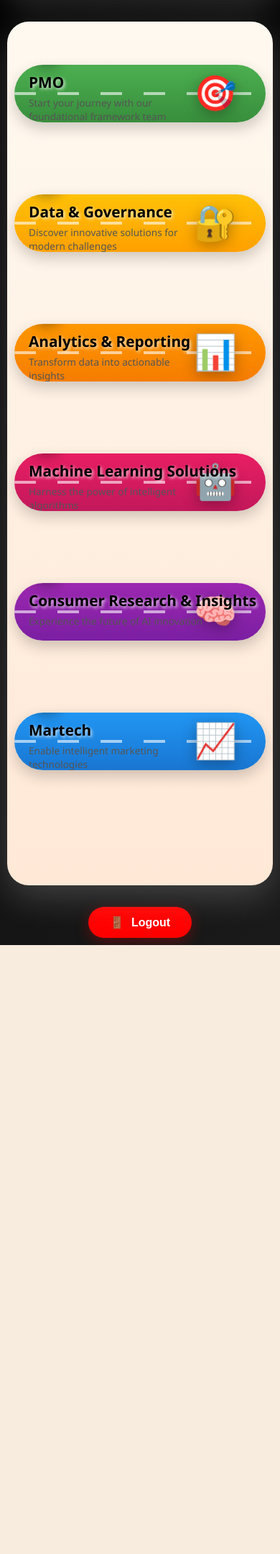
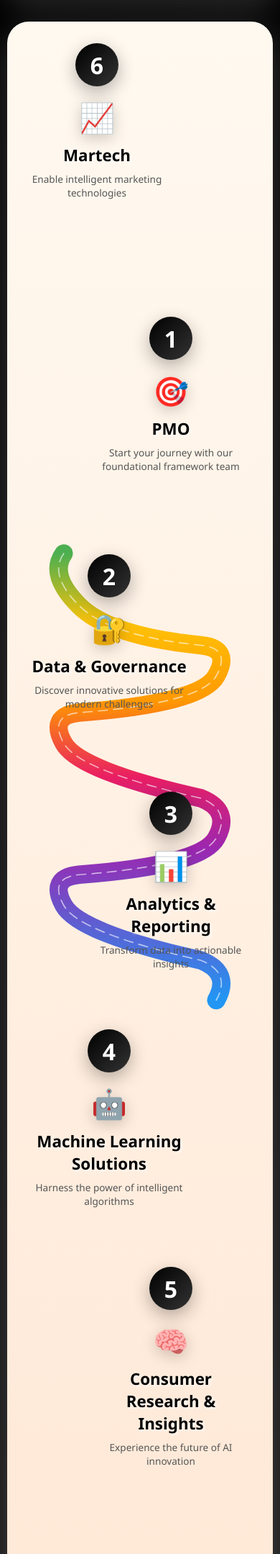
Before and after one commit to HARIBASKARA/eba-comcast-roadshow, a Flask app: template templates/projects.html in a window 390 px wide. Shown: the part 194-2353 px from the top of the page at 72% size. Before the commit the page ends 1507 px from the top, so only its background shows below. Run offline with Flask 3, Linux system fonts and the light colour scheme; the template is opened without the code that fills it, so the values that code supplies are empty.

Commit message:
Create single continuous curved roadmap journey with SVG path

```diff
--- a/templates/projects.html
+++ b/templates/projects.html
@@ -104,7 +104,7 @@
         .roadmap-container {
             background: linear-gradient(180deg, #FFF9F0 0%, #FFE8D6 100%);
             border-radius: 30px;
-            padding: 60px 20px;
+            padding: 60px 40px;
             box-shadow: 0 15px 50px rgba(255, 255, 255, 0.2);
             position: relative;
             margin-bottom: 30px;
@@ -113,15 +113,43 @@
 
         .roadmap-journey {
             position: relative;
-            padding: 20px 0;
+            width: 100%;
+            min-height: 2000px;
         }
 
-        /* Road Lane - Each step has its own horizontal road */
+        /* SVG Curved Road Path */
+        .road-svg {
+            position: absolute;
+            top: 0;
+            left: 0;
+            width: 100%;
+            height: 100%;
+            z-index: 1;
+        }
+
+        .road-path {
+            fill: none;
+            stroke-width: 80;
+            stroke-linecap: round;
+        }
+
+        /* Dashed center line */
+        .road-centerline {
+            fill: none;
+            stroke: white;
+            stroke-width: 4;
+            stroke-dasharray: 30 20;
+            opacity: 0.6;
+            stroke-linecap: round;
+        }
+
+        /* Journey Steps positioned on the road */
         .journey-step {
-            position: relative;
-            margin-bottom: 120px;
+            position: absolute;
+            z-index: 10;
             cursor: pointer;
-            animation: slideIn 0.8s ease-out backwards;
+            transition: transform 0.3s ease;
+            animation: fadeIn 0.8s ease-out backwards;
         }
 
         .journey-step:nth-child(1) { animation-delay: 0.1s; }
@@ -131,156 +159,112 @@
         .journey-step:nth-child(5) { animation-delay: 0.5s; }
         .journey-step:nth-child(6) { animation-delay: 0.6s; }
 
-        @keyframes slideIn {
+        @keyframes fadeIn {
             from {
                 opacity: 0;
-                transform: translateY(30px);
+                transform: scale(0.8);
             }
             to {
                 opacity: 1;
-                transform: translateY(0);
+                transform: scale(1);
             }
         }
 
-        /* Road Path - Horizontal curved road */
-        .road-path {
-            position: relative;
-            height: 100px;
-            background: linear-gradient(180deg, #4CAF50 0%, #388E3C 100%);
-            border-radius: 50px;
-            box-shadow: 0 8px 20px rgba(0, 0, 0, 0.2);
-            overflow: hidden;
-            transition: all 0.3s ease;
+        .journey-step:hover {
+            transform: scale(1.05);
         }
 
-        .journey-step:nth-child(2) .road-path {
-            background: linear-gradient(180deg, #FFC107 0%, #FFA000 100%);
-        }
-
-        .journey-step:nth-child(3) .road-path {
-            background: linear-gradient(180deg, #FF9800 0%, #F57C00 100%);
-        }
-
-        .journey-step:nth-child(4) .road-path {
-            background: linear-gradient(180deg, #E91E63 0%, #C2185B 100%);
-        }
-
-        .journey-step:nth-child(5) .road-path {
-            background: linear-gradient(180deg, #9C27B0 0%, #7B1FA2 100%);
-        }
-
-        .journey-step:nth-child(6) .road-path {
-            background: linear-gradient(180deg, #2196F3 0%, #1976D2 100%);
-        }
-
-        /* Visited road turns green */
-        .journey-step.visited .road-path {
-            background: linear-gradient(180deg, #28a745 0%, #1e7e34 100%) !important;
-            box-shadow: 0 8px 30px rgba(40, 167, 69, 0.5);
-        }
-
-        /* Dashed white lane markings */
-        .road-path::before {
-            content: '';
-            position: absolute;
-            top: 50%;
-            left: 0;
-            right: 0;
-            height: 4px;
-            background-image: repeating-linear-gradient(
-                90deg,
-                white 0px,
-                white 30px,
-                transparent 30px,
-                transparent 60px
-            );
-            transform: translateY(-50%);
-            opacity: 0.6;
-        }
-
-        /* Road hover effect */
-        .journey-step:hover .road-path {
-            transform: scale(1.02);
-            box-shadow: 0 12px 30px rgba(0, 0, 0, 0.3);
-        }
-
-        /* Step Content Container */
-        .step-info {
-            position: absolute;
-            top: -60px;
-            left: 40px;
-            z-index: 10;
-        }
-
-        /* Step Number */
+        /* Step Number Circle */
         .step-number-badge {
-            display: inline-block;
-            background: #000;
-            color: white;
-            width: 60px;
-            height: 60px;
+            width: 80px;
+            height: 80px;
+            background: linear-gradient(135deg, #000 0%, #333 100%);
             border-radius: 50%;
             display: flex;
             align-items: center;
             justify-content: center;
-            font-size: 2rem;
+            font-size: 2.5rem;
             font-weight: 900;
-            box-shadow: 0 5px 15px rgba(0, 0, 0, 0.3);
-            margin-bottom: 10px;
+            color: white;
+            box-shadow: 0 8px 25px rgba(0, 0, 0, 0.3);
+            margin: 0 auto 15px;
+            transition: all 0.3s ease;
         }
 
         .journey-step.visited .step-number-badge {
-            background: #28a745;
+            background: linear-gradient(135deg, #28a745 0%, #20c997 100%);
+            box-shadow: 0 8px 30px rgba(40, 167, 69, 0.5);
         }
 
-        /* Step Text */
+        /* Checkmark overlay for visited */
+        .journey-step.visited .step-number-badge::after {
+            content: '✓';
+            position: absolute;
+            font-size: 3rem;
+        }
+
+        /* Step Text Container */
+        .step-info {
+            text-align: center;
+            max-width: 300px;
+        }
+
         .step-title {
-            font-size: 1.6rem;
+            font-size: 1.8rem;
             color: #000;
             font-weight: 800;
-            margin-bottom: 5px;
+            margin-bottom: 8px;
             text-shadow: 2px 2px 4px rgba(255, 255, 255, 0.8);
         }
 
         .step-description {
             font-size: 0.95rem;
             color: #555;
-            max-width: 400px;
             line-height: 1.4;
         }
 
-        /* Cartoon Character on Road */
+        /* Character Icons */
         .road-character {
-            position: absolute;
-            bottom: 10px;
-            right: 80px;
-            font-size: 4rem;
-            z-index: 5;
-            transition: all 0.3s ease;
-            filter: drop-shadow(0 5px 10px rgba(0, 0, 0, 0.3));
+            font-size: 3.5rem;
+            margin: 10px 0;
+            filter: drop-shadow(0 5px 10px rgba(0, 0, 0, 0.2));
         }
 
-        .journey-step:hover .road-character {
-            transform: scale(1.1) rotate(5deg);
+        /* Positioning for each step */
+        /* Step 1 - Top Left */
+        .journey-step:nth-child(1) {
+            top: 50px;
+            left: 10%;
         }
 
-        /* Checkmark for visited */
-        .journey-step.visited .road-character::after {
-            content: '✓';
-            position: absolute;
-            top: -20px;
-            right: -20px;
-            background: #28a745;
-            color: white;
-            width: 50px;
-            height: 50px;
-            border-radius: 50%;
-            display: flex;
-            align-items: center;
-            justify-content: center;
-            font-size: 2rem;
-            font-weight: bold;
-            box-shadow: 0 5px 15px rgba(40, 167, 69, 0.5);
+        /* Step 2 - Right */
+        .journey-step:nth-child(2) {
+            top: 350px;
+            right: 10%;
+        }
+
+        /* Step 3 - Left */
+        .journey-step:nth-child(3) {
+            top: 650px;
+            left: 10%;
+        }
+
+        /* Step 4 - Right */
+        .journey-step:nth-child(4) {
+            top: 950px;
+            right: 10%;
+        }
+
+        /* Step 5 - Left */
+        .journey-step:nth-child(5) {
+            top: 1250px;
+            left: 10%;
+        }
+
+        /* Step 6 - Bottom Right */
+        .journey-step:nth-child(6) {
+            top: 1550px;
+            right: 10%;
         }
 
         /* Mobile Responsive */
@@ -290,7 +274,7 @@
             }
 
             .roadmap-container {
-                padding: 40px 10px;
+                padding: 30px 15px;
             }
 
             .header {
@@ -310,45 +294,69 @@
                 font-size: 0.85rem;
             }
 
-            .journey-step {
-                margin-bottom: 100px;
-            }
-
-            .road-path {
-                height: 80px;
-            }
-
-            .step-info {
-                top: -50px;
-                left: 20px;
+            .roadmap-journey {
+                min-height: 2200px;
             }
 
             .step-number-badge {
-                width: 50px;
-                height: 50px;
-                font-size: 1.5rem;
+                width: 60px;
+                height: 60px;
+                font-size: 2rem;
+            }
+
+            .journey-step.visited .step-number-badge::after {
+                font-size: 2.2rem;
             }
 
             .step-title {
-                font-size: 1.3rem;
+                font-size: 1.4rem;
             }
 
             .step-description {
                 font-size: 0.85rem;
-                max-width: 250px;
+            }
+
+            .step-info {
+                max-width: 220px;
             }
 
             .road-character {
-                font-size: 3rem;
-                right: 40px;
+                font-size: 2.5rem;
             }
 
-            .journey-step.visited .road-character::after {
-                width: 40px;
-                height: 40px;
-                font-size: 1.5rem;
-                top: -15px;
-                right: -15px;
+            /* Adjust step positions for mobile */
+            .journey-step:nth-child(1) {
+                left: 5%;
+                top: 50px;
+            }
+
+            .journey-step:nth-child(2) {
+                right: 5%;
+                top: 380px;
+            }
+
+            .journey-step:nth-child(3) {
+                left: 5%;
+                top: 710px;
+            }
+
+            .journey-step:nth-child(4) {
+                right: 5%;
+                top: 1040px;
+            }
+
+            .journey-step:nth-child(5) {
+                left: 5%;
+                top: 1370px;
+            }
+
+            .journey-step:nth-child(6) {
+                right: 5%;
+                top: 1700px;
+            }
+
+            .road-path {
+                stroke-width: 60;
             }
 
             .logout-btn {
@@ -419,75 +427,109 @@
 
         <div class="roadmap-container">
             <div class="roadmap-journey">
+                <!-- SVG Curved Road Path -->
+                <svg class="road-svg" viewBox="0 0 800 2000" preserveAspectRatio="xMidYMid meet">
+                    <!-- Road gradient with colorful sections -->
+                    <defs>
+                        <linearGradient id="roadGradient1" x1="0%" y1="0%" x2="0%" y2="100%">
+                            <stop offset="0%" style="stop-color:#4CAF50;stop-opacity:1" />
+                            <stop offset="16%" style="stop-color:#FFC107;stop-opacity:1" />
+                            <stop offset="33%" style="stop-color:#FF9800;stop-opacity:1" />
+                            <stop offset="50%" style="stop-color:#E91E63;stop-opacity:1" />
+                            <stop offset="66%" style="stop-color:#9C27B0;stop-opacity:1" />
+                            <stop offset="100%" style="stop-color:#2196F3;stop-opacity:1" />
+                        </linearGradient>
+                    </defs>
+
+                    <!-- Main curved road path -->
+                    <path class="road-path"
+                          d="M 150 80
+                             Q 100 150, 200 250
+                             Q 300 350, 600 380
+                             Q 700 390, 650 480
+                             Q 600 570, 200 600
+                             Q 100 610, 150 700
+                             Q 200 790, 600 880
+                             Q 700 920, 650 1010
+                             Q 600 1100, 200 1130
+                             Q 100 1140, 150 1230
+                             Q 200 1320, 600 1410
+                             Q 700 1450, 650 1540"
+                          stroke="url(#roadGradient1)" />
+
+                    <!-- White dashed center line -->
+                    <path class="road-centerline"
+                          d="M 150 80
+                             Q 100 150, 200 250
+                             Q 300 350, 600 380
+                             Q 700 390, 650 480
+                             Q 600 570, 200 600
+                             Q 100 610, 150 700
+                             Q 200 790, 600 880
+                             Q 700 920, 650 1010
+                             Q 600 1100, 200 1130
+                             Q 100 1140, 150 1230
+                             Q 200 1320, 600 1410
+                             Q 700 1450, 650 1540" />
+                </svg>
+
                 <!-- Step 1: PMO -->
                 <div class="journey-step {% if '1' in visited_teams %}visited{% endif %}" onclick="goToProject('1')">
-                    <div class="road-path">
                     <div class="step-info">
                         <div class="step-number-badge">1</div>
+                        <div class="road-character">🎯</div>
                         <div class="step-title">PMO</div>
                         <div class="step-description">Start your journey with our foundational framework team</div>
-                        </div>
-                        <div class="road-character">🎯</div>
                     </div>
                 </div>
 
                 <!-- Step 2: Data & Governance -->
                 <div class="journey-step {% if '2' in visited_teams %}visited{% endif %}" onclick="goToProject('2')">
-                    <div class="road-path">
                     <div class="step-info">
                         <div class="step-number-badge">2</div>
+                        <div class="road-character">🔐</div>
                         <div class="step-title">Data & Governance</div>
                         <div class="step-description">Discover innovative solutions for modern challenges</div>
-                        </div>
-                        <div class="road-character">🔐</div>
                     </div>
                 </div>
 
                 <!-- Step 3: Analytics & Reporting -->
                 <div class="journey-step {% if '3' in visited_teams %}visited{% endif %}" onclick="goToProject('3')">
-                    <div class="road-path">
                     <div class="step-info">
                         <div class="step-number-badge">3</div>
+                        <div class="road-character">📊</div>
                         <div class="step-title">Analytics & Reporting</div>
                         <div class="step-description">Transform data into actionable insights</div>
-                        </div>
-                        <div class="road-character">📊</div>
                     </div>
                 </div>
 
                 <!-- Step 4: Machine Learning Solutions -->
                 <div class="journey-step {% if '4' in visited_teams %}visited{% endif %}" onclick="goToProject('4')">
-                    <div class="road-path">
                     <div class="step-info">
                         <div class="step-number-badge">4</div>
+                        <div class="road-character">🤖</div>
                         <div class="step-title">Machine Learning Solutions</div>
                         <div class="step-description">Harness the power of intelligent algorithms</div>
-                        </div>
-                        <div class="road-character">🤖</div>
                     </div>
                 </div>
 
                 <!-- Step 5: Consumer Research & Insights -->
                 <div class="journey-step {% if '5' in visited_teams %}visited{% endif %}" onclick="goToProject('5')">
-                    <div class="road-path">
                     <div class="step-info">
                         <div class="step-number-badge">5</div>
+                        <div class="road-character">🧠</div>
                         <div class="step-title">Consumer Research & Insights</div>
                         <div class="step-description">Experience the future of AI innovation</div>
-                        </div>
-                        <div class="road-character">🧠</div>
                     </div>
                 </div>
 
                 <!-- Step 6: Martech -->
                 <div class="journey-step {% if '6' in visited_teams %}visited{% endif %}" onclick="goToProject('6')">
-                    <div class="road-path">
                     <div class="step-info">
                         <div class="step-number-badge">6</div>
+                        <div class="road-character">📈</div>
                         <div class="step-title">Martech</div>
                         <div class="step-description">Enable intelligent marketing technologies</div>
-                        </div>
-                        <div class="road-character">📈</div>
                     </div>
                 </div>
             </div>
```
Lines whose indentation alone changed are shown as unchanged.
